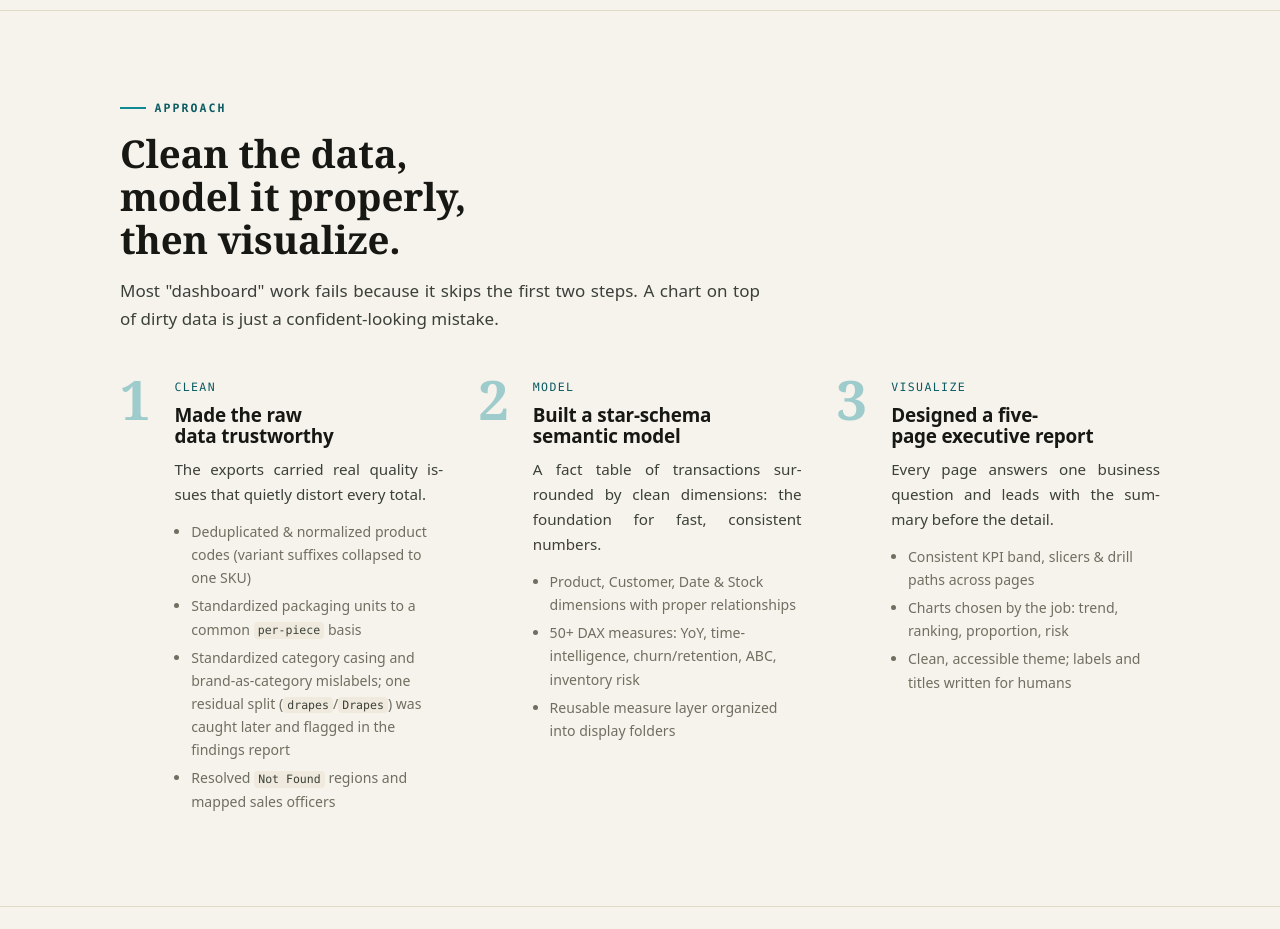
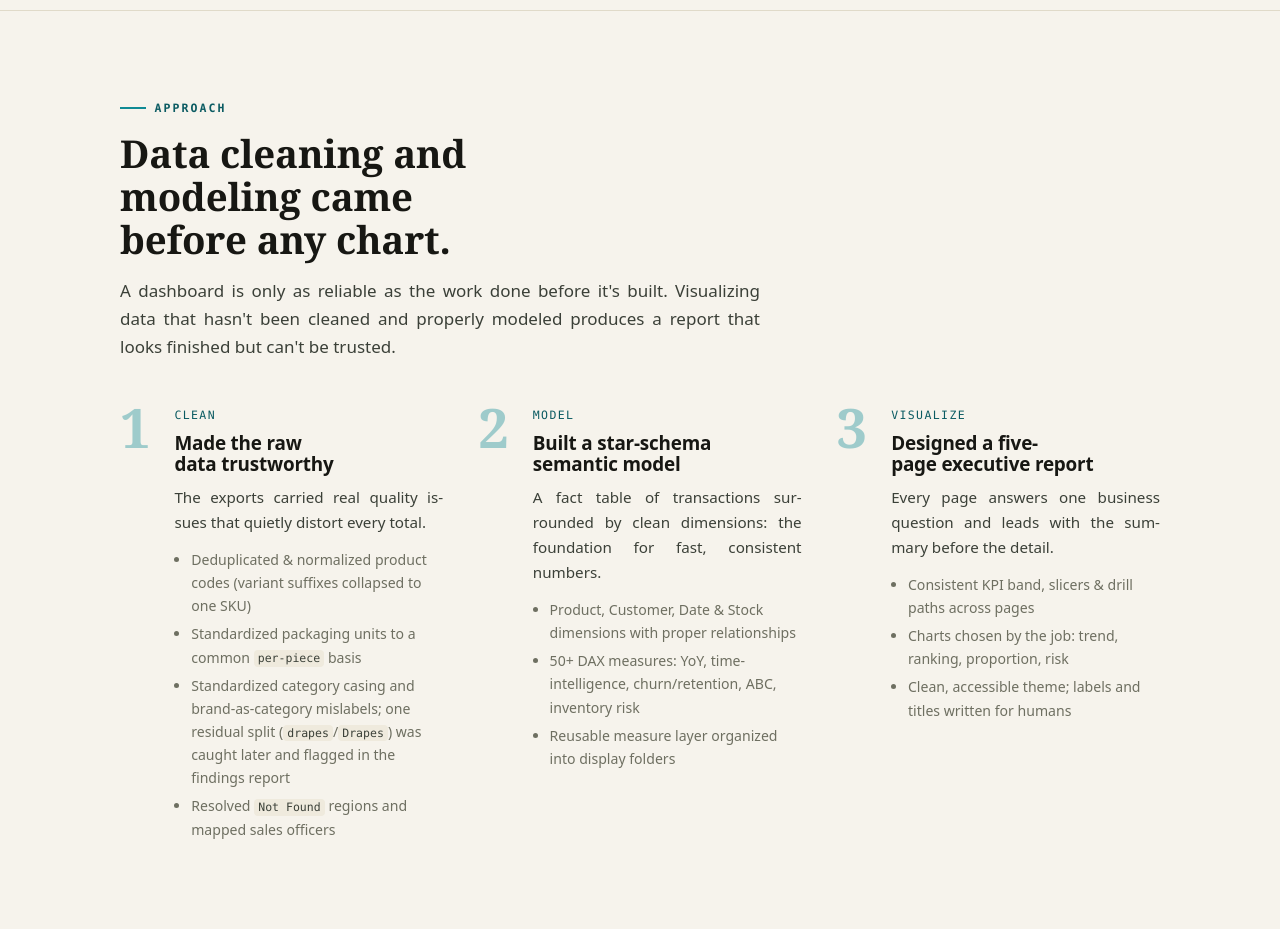
Before and after one commit to Omar-Asad/BI-Portfolio, a plain HTML site: page case-study.html in a window 1280 px wide. Shown: the part 1440-2369 px from the top of the page. Drawn offline with Linux system fonts and the light colour scheme.

Commit message:
Rewrite Approach section intro to sound more professional

```diff
--- a/case-study.html
+++ b/case-study.html
@@ -226,8 +226,8 @@
   <div class="wrap" lang="en">
     <div class="sec-head read">
       <span class="eyebrow">Approach</span>
-      <h2>Clean the data, model it properly, then visualize.</h2>
-      <p>Most "dashboard" work fails because it skips the first two steps. A chart on top of dirty data is just a confident-looking mistake.</p>
+      <h2>Data cleaning and modeling came before any chart.</h2>
+      <p>A dashboard is only as reliable as the work done before it's built. Visualizing data that hasn't been cleaned and properly modeled produces a report that looks finished but can't be trusted.</p>
     </div>
     <div class="steps">
       <div class="step">
```
